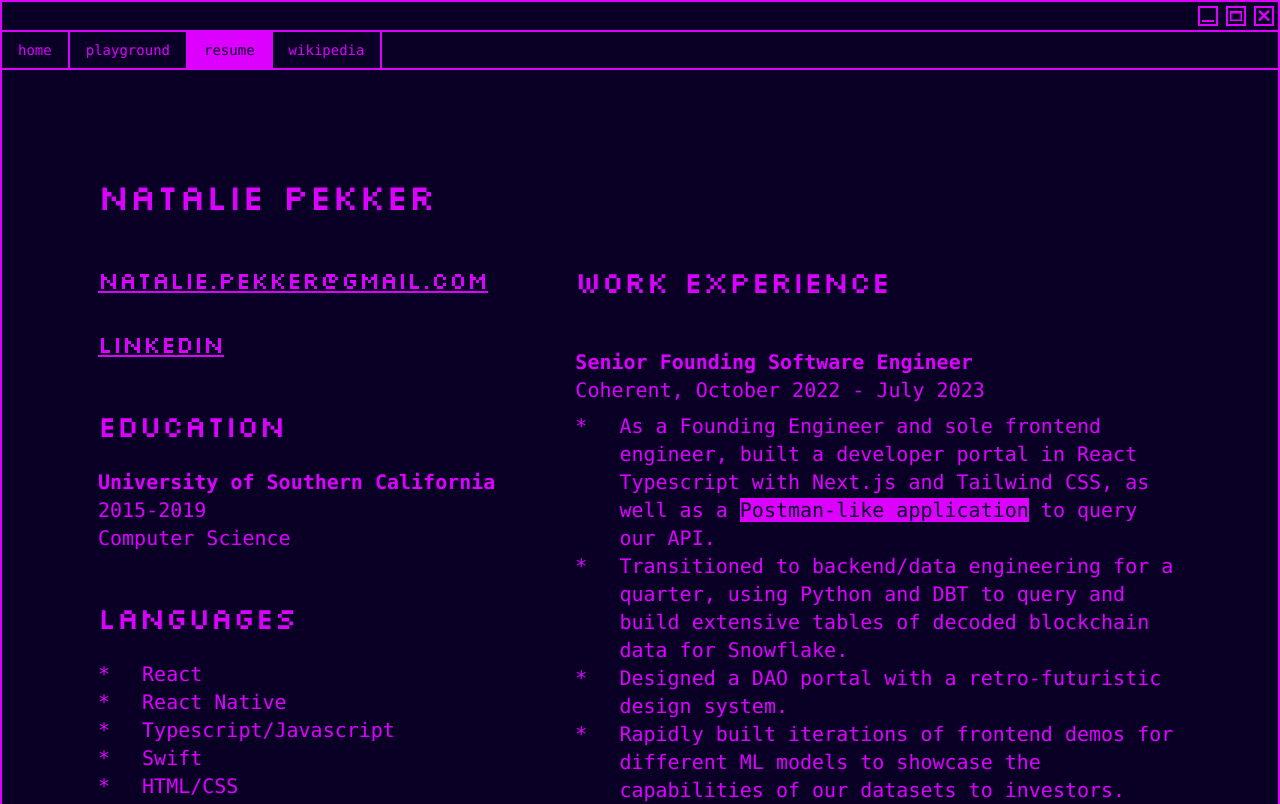
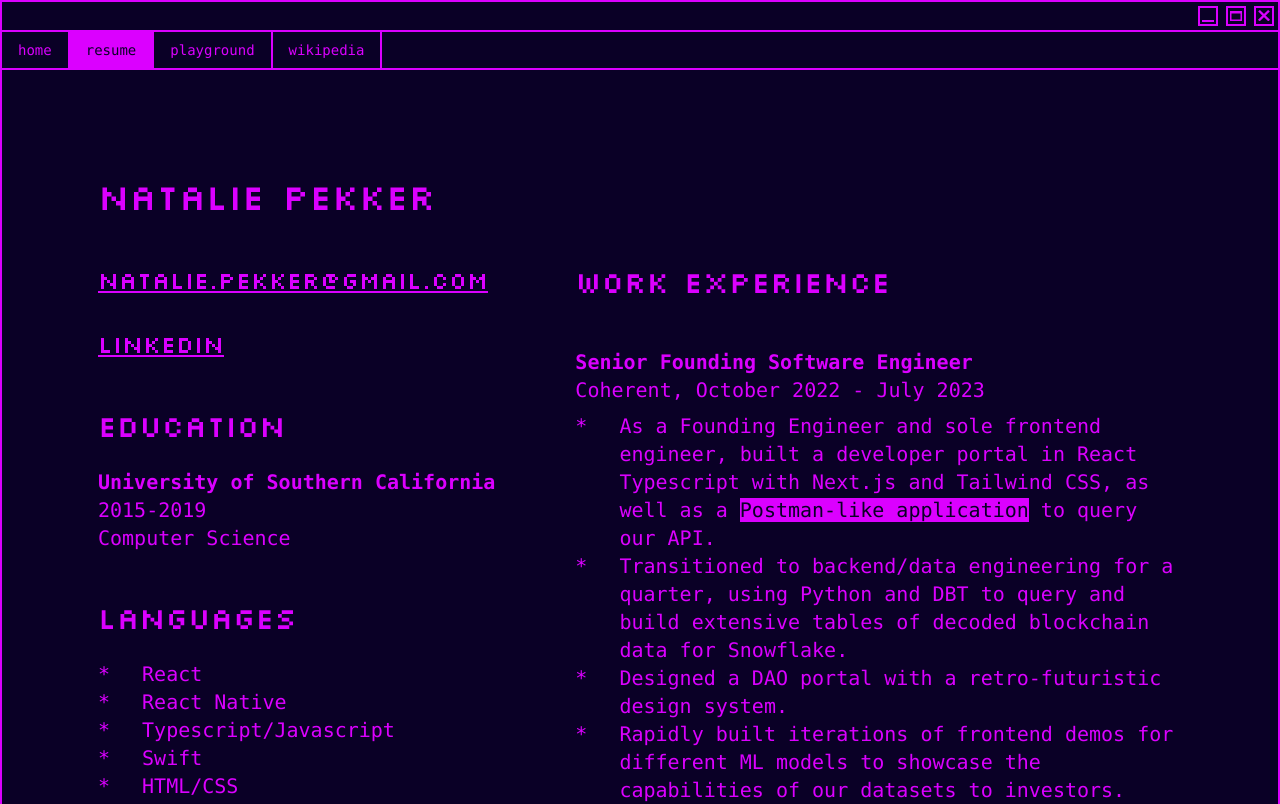
Before and after one commit to npek/im-nat, a Next.js app: page /resume in a window 1280 px wide. Shown: the top 804 px of the page. Built offline with nearby package versions, Linux system fonts and the light colour scheme.

Commit message:
add github

```diff
--- a/src/app/components/Window.tsx
+++ b/src/app/components/Window.tsx
@@ -24,14 +24,14 @@ const Window = ({ children, currentPage }: WindowProps) => {
         <div className="flex flex-row divide-x-1 w-full bg-dark">
           <Tab type={"home"} page="/" isSelected={currentPage == "home"} />
           <Tab
+            type={"resume"}
+            page="/resume"
+            isSelected={currentPage == "resume"}
+          />
+          <Tab
             type={"playground"}
             page="/playground"
             isSelected={currentPage == "playground"}
-          />
-          <Tab
-            type={"resume"}
-            page="/resume"
-            isSelected={currentPage == "resume"}
           />
           <Tab
             type={"wikipedia"}
--- a/src/app/page.tsx
+++ b/src/app/page.tsx
@@ -18,6 +18,9 @@ export default function Home() {
           <DisplayLink fontSize="4xl" href="/playground">
             My playground
           </DisplayLink>
+          <DisplayLink fontSize="4xl" href="https://github.com/npek/im-nat">
+            Github project
+          </DisplayLink>
         </div>
         <DisplayLink
           fontSize="2xl"
```
